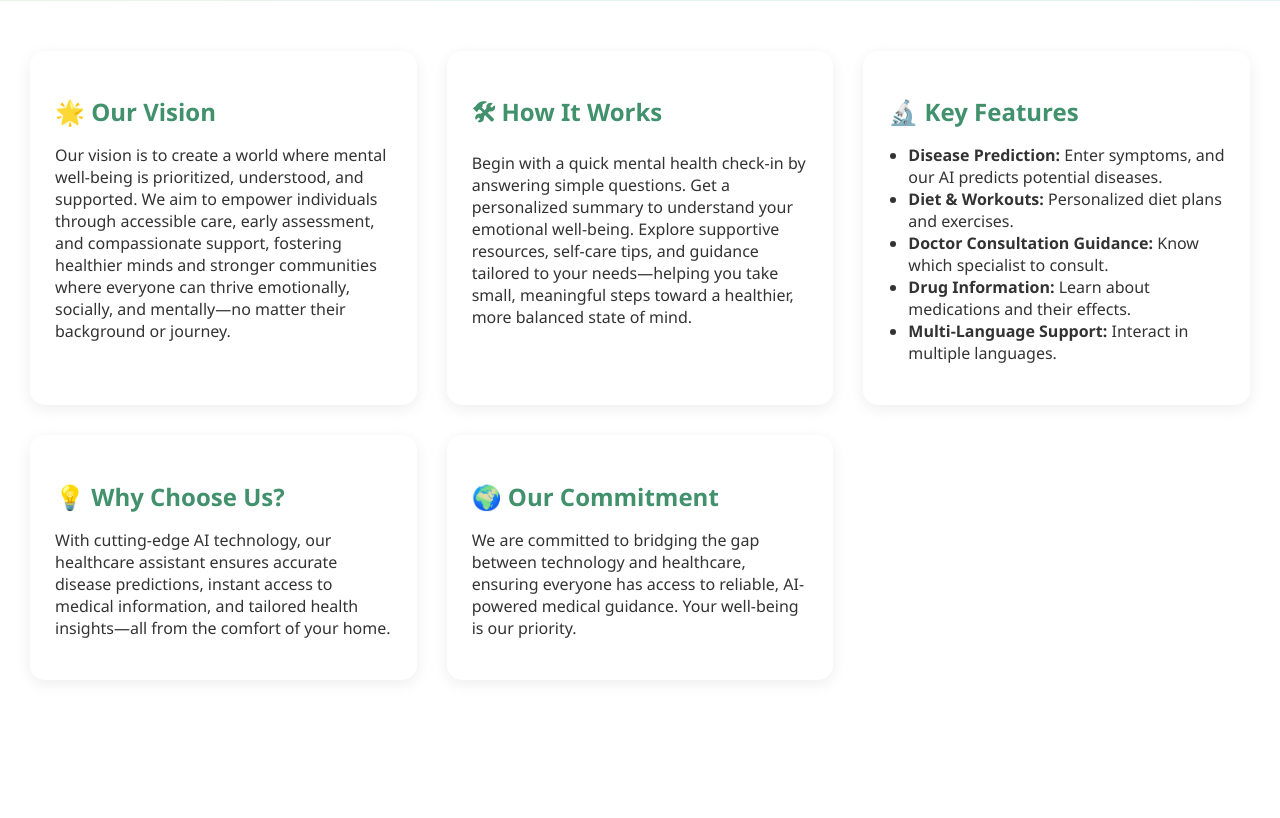
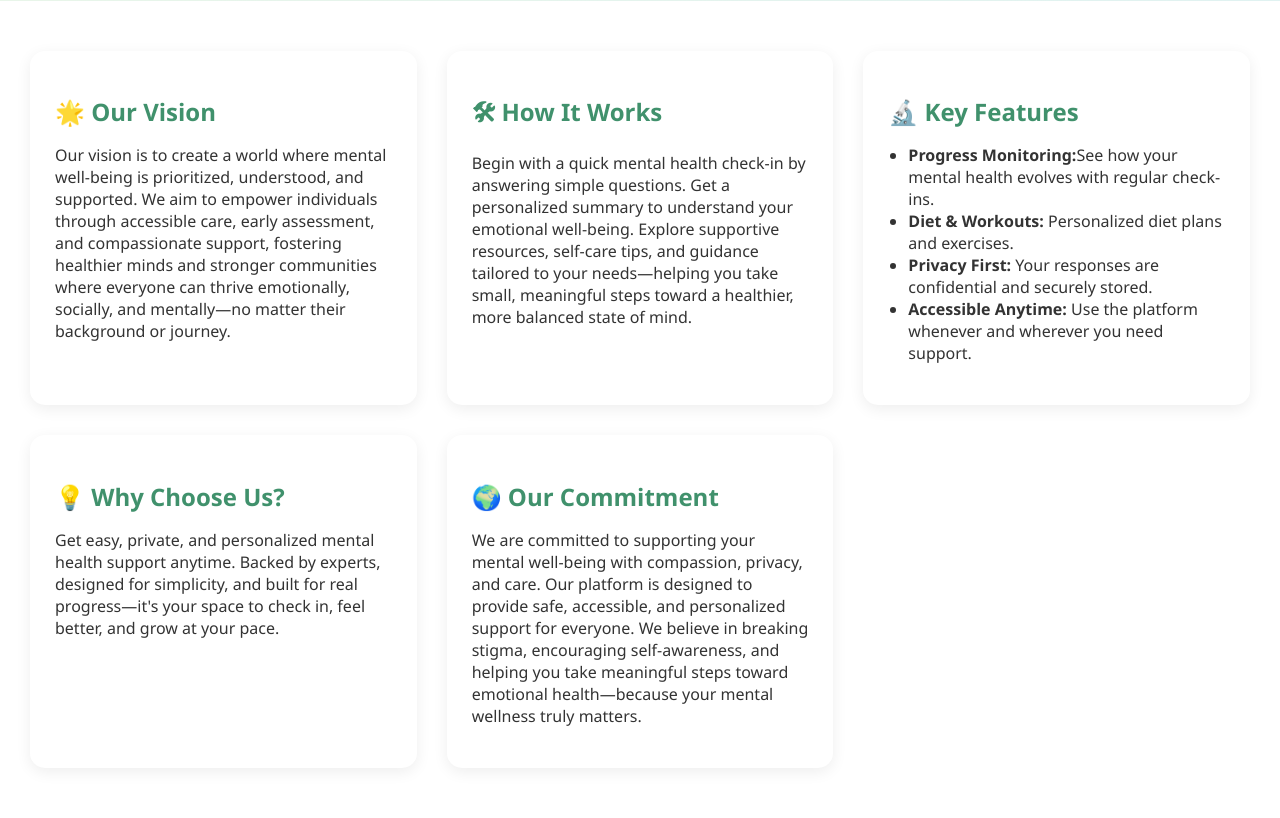
Before and after one commit to dakshan-18/vec_hack, a Flask app: page /render_aboutus in a window 1280 px wide. Shown: the part 415-1233 px from the top of the page. Before the commit the page ends 1053 px from the top, so only its background shows below. Run offline with Flask 3, Linux system fonts and the light colour scheme.

Commit message:
dharmesh
changes in about us page conten

```diff
--- a/templates/about.html
+++ b/templates/about.html
@@ -58,22 +58,22 @@
             <div class="content-box slide-right">
                 <h2>🔬 Key Features</h2>
                 <ul>
-                    <li><strong>Disease Prediction:</strong> Enter symptoms, and our AI predicts potential diseases.</li>
+                    <li><strong>Progress Monitoring:</strong>See how your mental health evolves with regular check-ins.</li>
                     <li><strong>Diet & Workouts:</strong> Personalized diet plans and exercises.</li>
-                    <li><strong>Doctor Consultation Guidance:</strong> Know which specialist to consult.</li>
-                    <li><strong>Drug Information:</strong> Learn about medications and their effects.</li>
-                    <li><strong>Multi-Language Support:</strong> Interact in multiple languages.</li>
+                    <li><strong>Privacy First:</strong> Your responses are confidential and securely stored.</li>
+                    <li><strong>Accessible Anytime:</strong> Use the platform whenever and wherever you need support.</li>
+
                 </ul>
             </div>
 
             <div class="content-box fade-in">
                 <h2>💡 Why Choose Us?</h2>
-                <p>With cutting-edge AI technology, our healthcare assistant ensures accurate disease predictions, instant access to medical information, and tailored health insights—all from the comfort of your home.</p>
+                <p>Get easy, private, and personalized mental health support anytime. Backed by experts, designed for simplicity, and built for real progress—it's your space to check in, feel better, and grow at your pace.</p>
             </div>
 
             <div class="content-box slide-up">
                 <h2>🌍 Our Commitment</h2>
-                <p>We are committed to bridging the gap between technology and healthcare, ensuring everyone has access to reliable, AI-powered medical guidance. Your well-being is our priority.</p>
+                <p>We are committed to supporting your mental well-being with compassion, privacy, and care. Our platform is designed to provide safe, accessible, and personalized support for everyone. We believe in breaking stigma, encouraging self-awareness, and helping you take meaningful steps toward emotional health—because your mental wellness truly matters.</p>
             </div>
         </div>
     </section>
```
